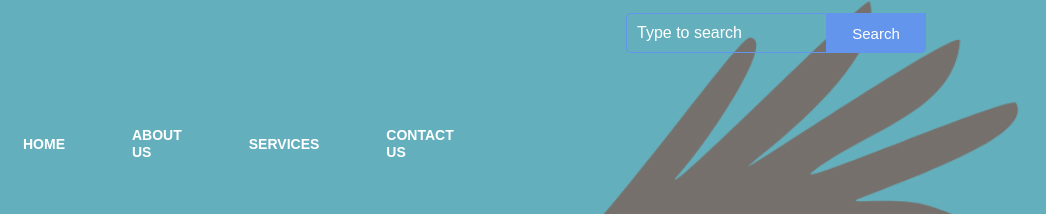
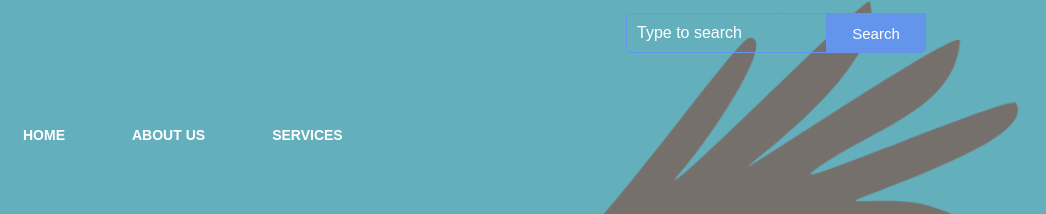
Before and after one commit to GILARDGWAPO/GILARD, a plain HTML site: page index.html in a window 1280 px wide. Shown: the top 214 px of the page, 234-1280 px from the left. Drawn offline with nearby package versions, Linux system fonts and the light colour scheme.

Commit message:
Update index.html

```diff
--- a/index.html
+++ b/index.html
@@ -18,7 +18,7 @@
                     <li><a href="index.html">HOME</a></li>
                     <li><a href="about.html">ABOUT US</a></li>
                     <li><a href="services.html">SERVICES</a></li>
-                    <li><a href="contact.html">CONTACT US</a></li>
+
 
                 </ul>
             </div>
```
